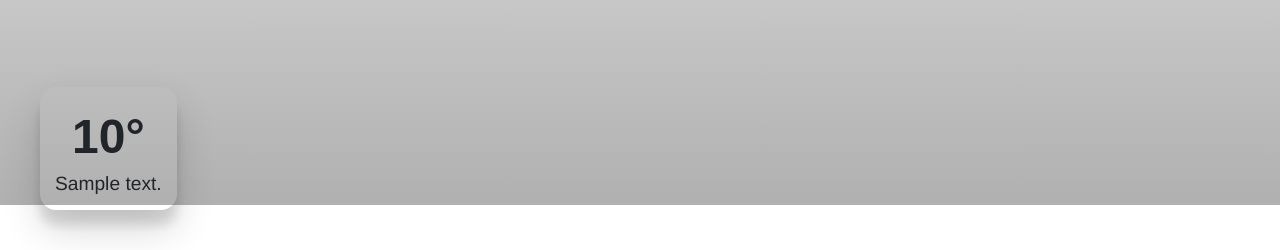
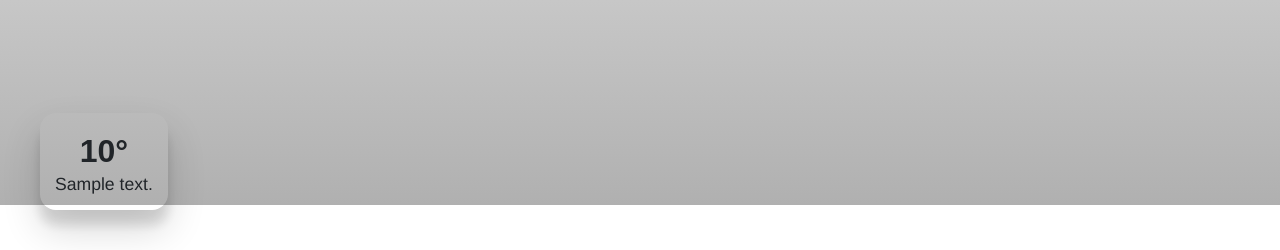
Before and after one commit to Lightlyflow/csce315-project3, a Flask app: page / in a window 1280 px wide. Shown: the part 550-800 px from the top of the page. Run offline with Flask 3, Linux system fonts and the light colour scheme; a database or web service that is not in the repository returns one stand-in record (values such as "Sample title"); data that the repository does not hold is empty; some libraries are stand-ins or nearby versions.

Commit message:
updated temp size

```diff
--- a/api/customer/static/css/customer_home.css
+++ b/api/customer/static/css/customer_home.css
@@ -73,14 +73,14 @@ a:hover {color:#262f48}
 }
 
 .weatherWidget p {
-    font-size: 3rem;
+    font-size: 2rem;
     font-family: sans-serif;
     font-weight: bold;
     margin: 0;
 }
 
 .weatherWidget h2 {
-    font-size: 1.2rem;
+    font-size: 1.1rem;
     margin: 0;
 }
 
```
